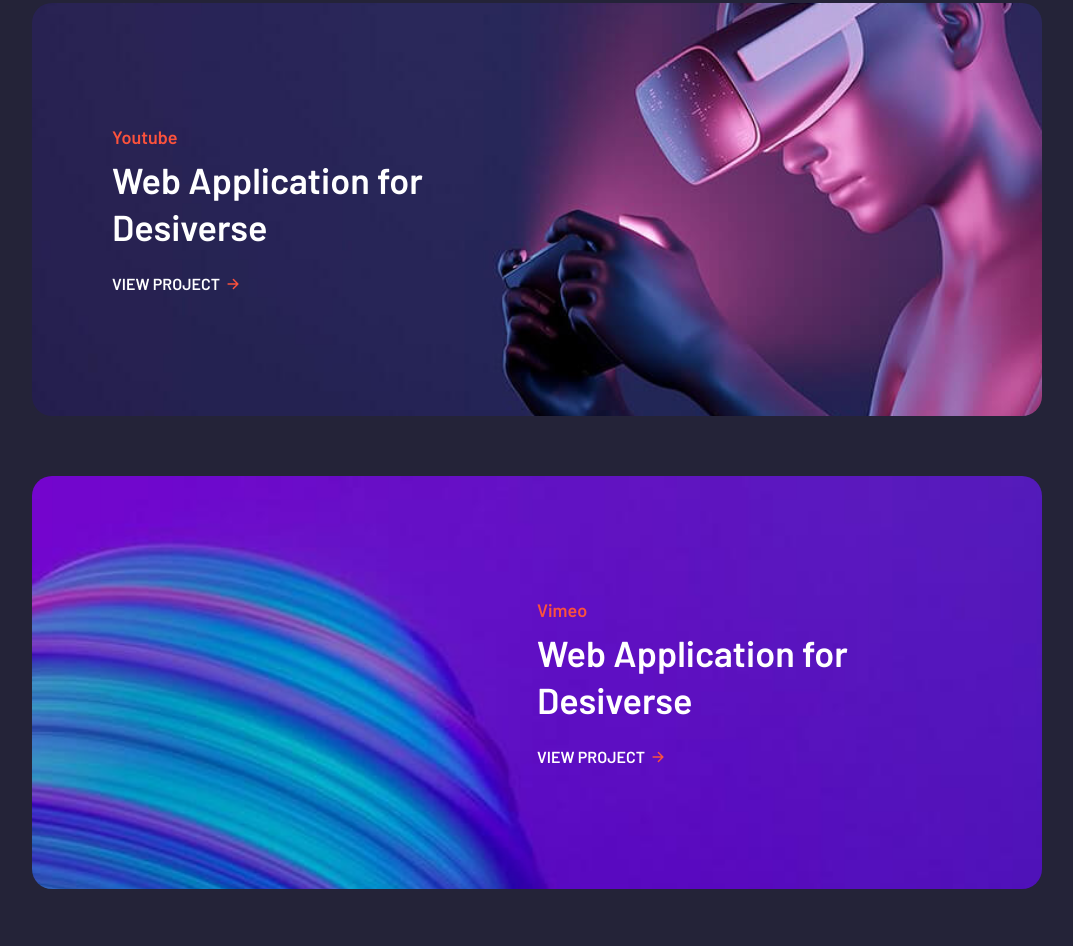
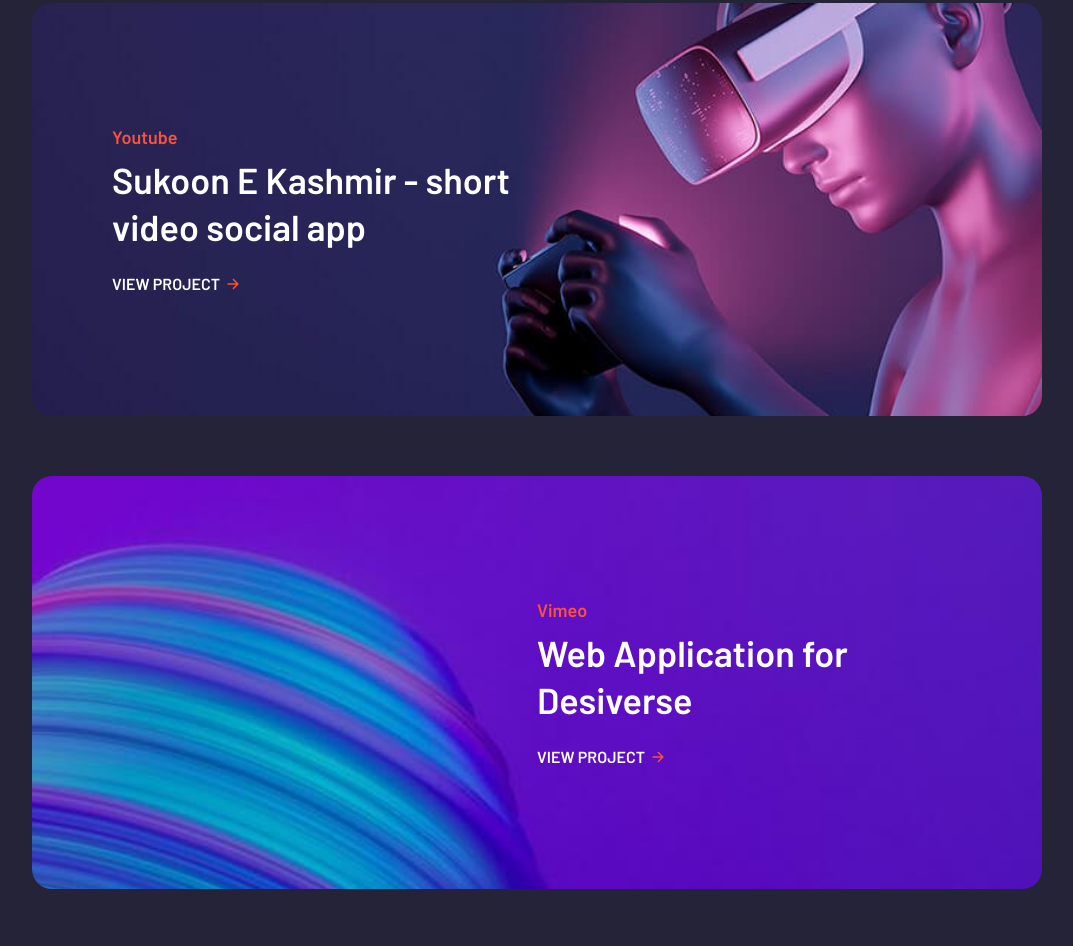
Before and after one commit to danish-Mushtak/danishmushtak.github.io, a plain HTML site: page index.html in a window 1280 px wide. Shown: the part 1981-2927 px from the top of the page, without its empty margins (103-1176 px from the left). Drawn offline with nearby package versions, Linux system fonts and the light colour scheme.

Commit message:
Update index.html

```diff
--- a/index.html
+++ b/index.html
@@ -230,7 +230,7 @@
 
                   <p class="card-subtitle">Youtube</p>
 
-                  <h3 class="h3 card-title">Web Application for Desiverse</h3>
+                  <h3 class="h3 card-title">Sukoon E Kashmir - short video social app  </h3>
 
                   <span class="btn-link">
                     <span>View Project</span>
```
